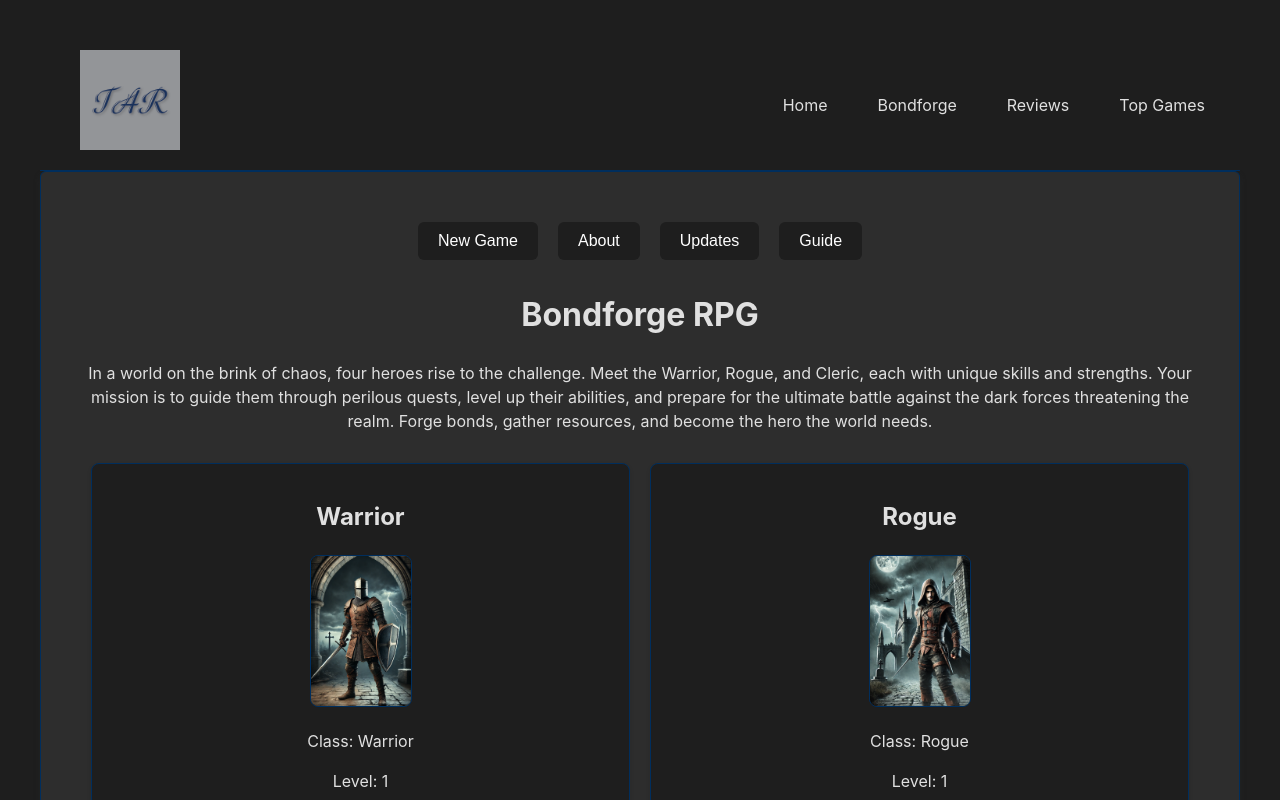
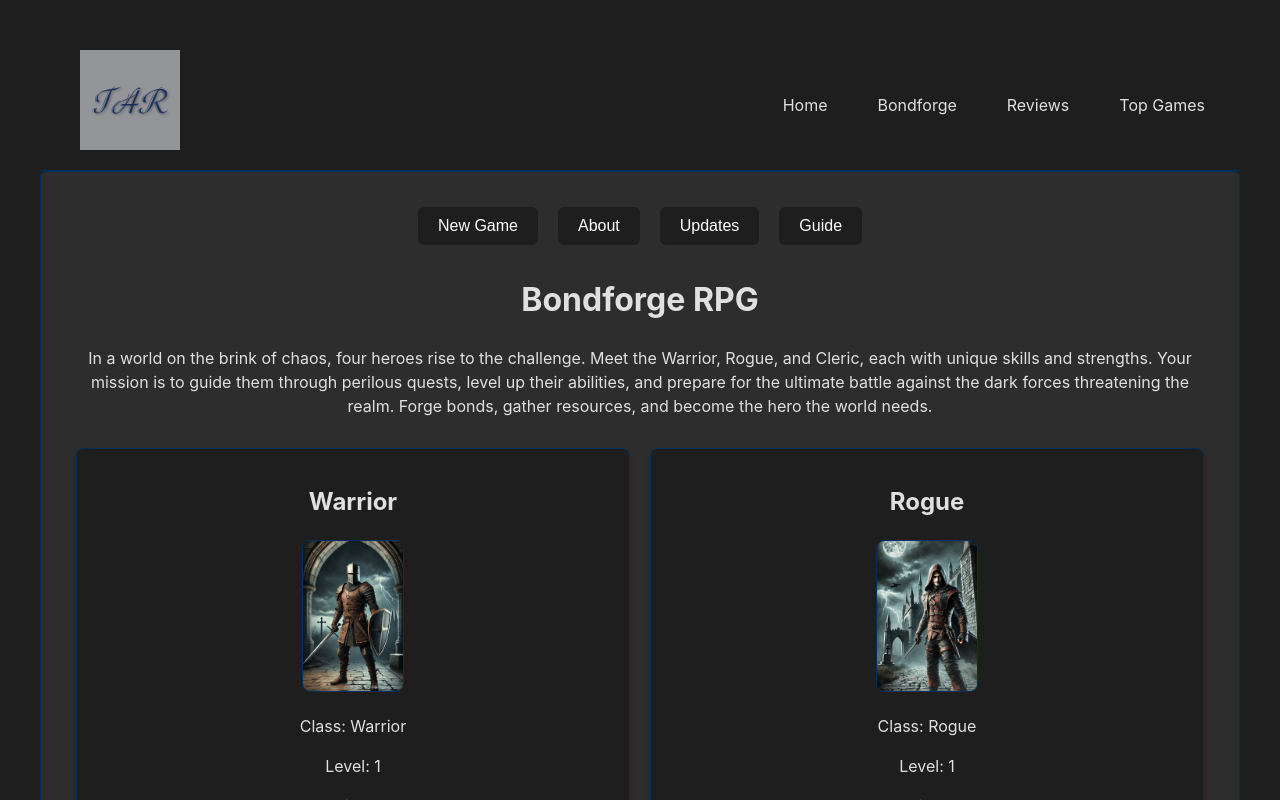
Before and after one commit to Rawson-Web-Apps/BondforgeGame, a React (Vite) app: page /#/bondforge in a window 1280 px wide. Shown: the top 800 px of the page. Built offline with nearby package versions, Linux system fonts and the light colour scheme.

Commit message:
less padding

```diff
--- a/src/Tarawson.css
+++ b/src/Tarawson.css
@@ -122,7 +122,7 @@ body {
 }
 
 .main-content {
-  padding: 20px;
+  padding: 5px;
   background-color: #2d2d2d;
   border: 1px solid var(--border-color);
   border-radius: 6px;
--- a/src/bondforge/Bondforge.css
+++ b/src/bondforge/Bondforge.css
@@ -115,14 +115,6 @@ body {
 .nav-link:hover {
   color: var(--link-hover-color);
   background-color: rgba(255, 255, 255, 0.1);
-}
-
-.main-content {
-  padding: 20px;
-  background-color: #2d2d2d;
-  border: 1px solid var(--border-color);
-  border-radius: 6px;
-  box-shadow: var(--box-shadow);
 }
 
 a {
```
